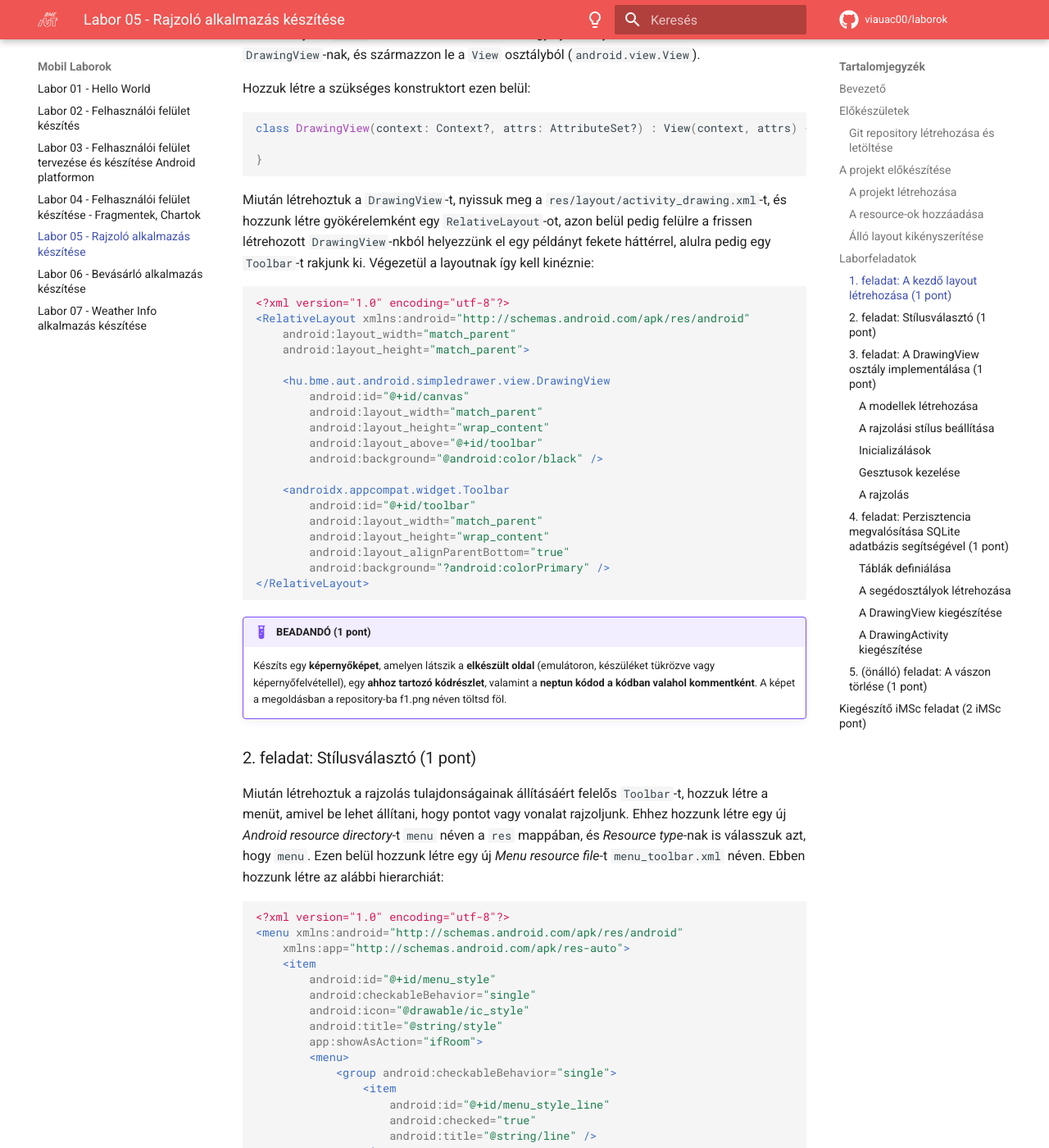
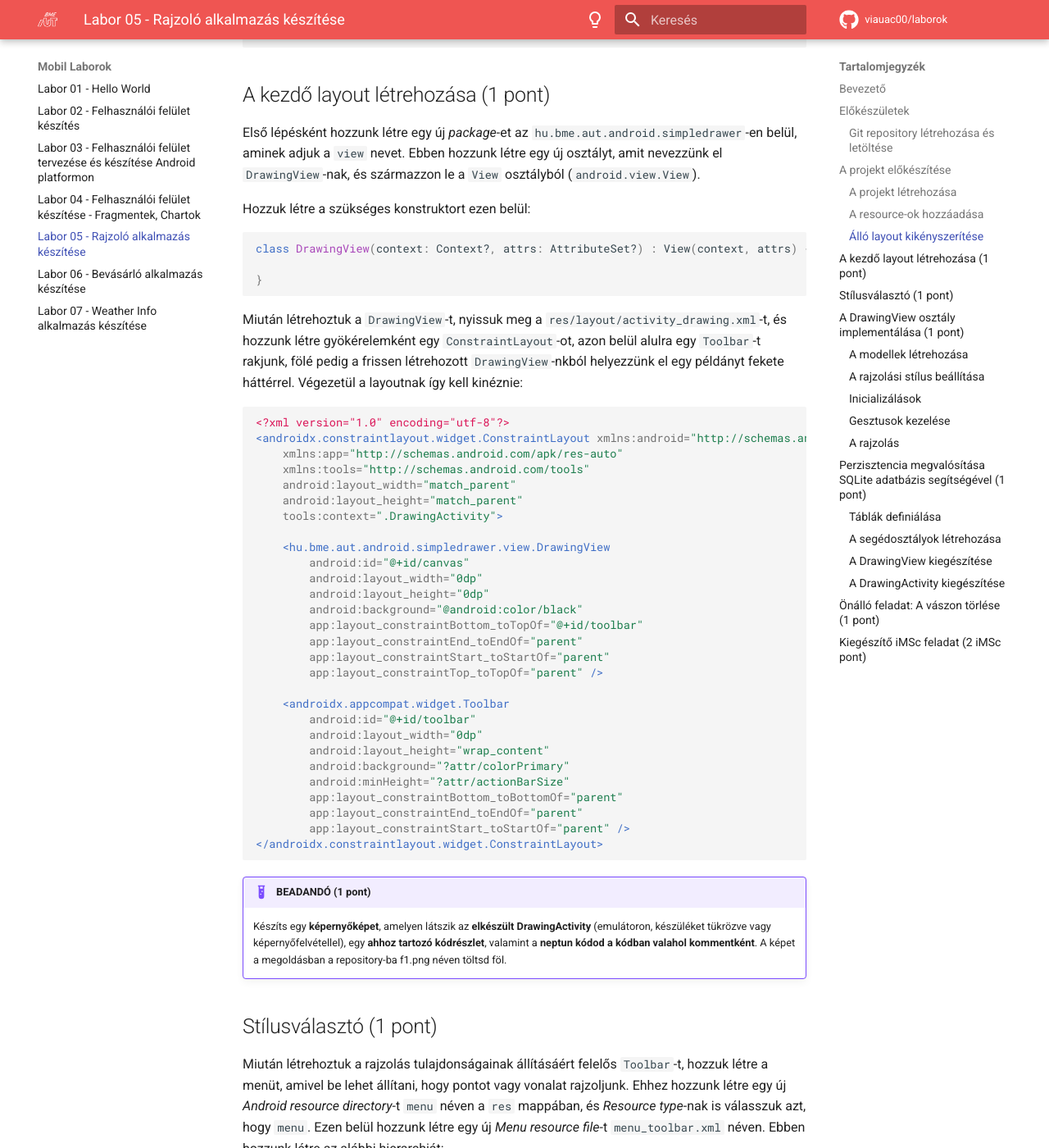
Before and after one commit to VIAUAD02/laborok, an MkDocs documentation site: the page built from docs/laborok/05-android-sqlite/index.md, in a window 1280 px wide and 1400 px high, scrolled down 2845 px. Shown: the whole window at 82% size. Built offline with MkDocs 1.6.1 and Material for MkDocs 9.7.7, drawn with Linux system fonts in a browser that asks for light colours; comment, search, counter and statistics services are not loaded; some of the changed text lies outside the part shown.

Commit message:
Labor05 2023 update

````diff
--- a/docs/laborok/05-android-sqlite/index.md
+++ b/docs/laborok/05-android-sqlite/index.md
@@ -12,6 +12,10 @@
 
 !!!info "Android Room"
     A labor során meg fogunk ismerkedni az SQLite könyvtárral, mellyel egy lokális SQL adatbázisban tudunk adatokat perszisztensen tárolni. A modern Android alapú fejlesztéseknél már általában a Room-ot használják, mely az SQLite-ra építve biztosít egy könnyen használható ORM réteget az Android életciklusokkal kombinálva. Fontosnak tartottuk viszont, hogy könnyen érthető legyen az anyag, ezért most csak az SQLite-os megoldást fogjuk vizsgálni.
+
+!!! warning "IMSc"
+	A laborfeladatok sikeres befejezése után az IMSc feladat-ot megoldva 2 IMSc pont szerezhető.
+
 
 ## Előkészületek
 
@@ -35,14 +39,21 @@
 
 ### A projekt létrehozása
 
-Hozzunk létre egy új Android projektet, _Add no Activity_ opcióval. Az _Application name_ mezőben adjuk meg a `Simple Drawer` nevet. A _Package_ név legyen `hu.bme.aut.android.simpledrawer`. Nyelvnek a Kotlin legyen kiválasztva, a minimum SDK szintje legyen API 21. Ezután nyomjunk a **Finish** gombra.
+Hozzunk létre egy `Simple Drawer` nevű projektet Android Studioban:
 
-Adjunk a projekthez egy új _Empty activity_ osztályt. _Activity name_-nek adjuk meg, hogy `DrawingActivity`, és hagyjuk bepipálva azt, hogy generáljon _layout_ fájlt, valamint pipáljuk be a _Launcher Activity_ opciót. Ha ezekkel megvagyunk, akkor rányomhatunk a **Finish**-re.
+1. Hozzunk létre egy új projektet, válasszuk az *No Activity* lehetőséget.
+1. A projekt neve legyen `Simple Drawer`, a kezdő package `hu.bme.aut.android.simpledrawer`, a mentési hely pedig a kicheckoutolt repository-n belül az SimpleDrawer mappa.
+1. Nyelvnek válasszuk a *Kotlin*-t.
+1. A minimum API szint legyen API24: Android 7.0.
+1. A *Build configuration language* Kotlin DSL legyen.
+
+!!!danger "FILE PATH"
+	A projekt a repository-ban lévő SimpleDrawer könyvtárba kerüljön, és beadásnál legyen is felpusholva! A kód nélkül nem tudunk maximális pontot adni a laborra!
+
+Adjunk a projekthez egy új *Empty Views Activity* -t. *Activity name*-nek adjuk meg, hogy `DrawingActivity`, és hagyjuk bepipálva azt, hogy generáljon *layout* fájlt, valamint pipáljuk be a _Launcher Activity_ opciót. Ha ezekkel megvagyunk, akkor rányomhatunk a **Finish**-re.
 
 Miután létrejött a projekt, töröljük ki a teszt package-eket, mert most nem lesz rá szükségünk.
 
-!!!danger "FILE PATH"
-	A projekt a repository-ban lévő SimpleDrawer könyvtárba kerüljön, és beadásnál legyen is felpusholva! A kód nélkül nem tudunk maximális pontot adni a laborra!
 
 ### A resource-ok hozzáadása
 
@@ -75,11 +86,8 @@
     android:screenOrientation="portrait">
 ```
 
-## Laborfeladatok
 
-A labor során a következő feladatokat kell megvalósítani a laborvezető segítségével, illetve bizonyos feladatokat önállóan. A labor végén lehetőség van **iMSc** pontokat is szerezni a jelölt feladatok megoldásával.
-
-### 1. feladat: A kezdő layout létrehozása (1 pont)
+## A kezdő layout létrehozása (1 pont)
 
 Első lépésként hozzunk létre egy új _package_-et az `hu.bme.aut.android.simpledrawer`-en belül, aminek adjuk a `view` nevet. Ebben hozzunk létre egy új osztályt, amit nevezzünk el `DrawingView`-nak, és származzon le a `View` osztályból (`android.view.View`).
 
@@ -91,35 +99,44 @@
 }
 ```
 
-Miután létrehoztuk a `DrawingView`-t, nyissuk meg a `res/layout/activity_drawing.xml`-t, és hozzunk létre gyökérelemként egy `RelativeLayout`-ot, azon belül pedig felülre a frissen létrehozott `DrawingView`-nkból helyezzünk el egy példányt fekete háttérrel, alulra pedig egy `Toolbar`-t rakjunk ki. Végezetül a layoutnak így kell kinéznie:
+Miután létrehoztuk a `DrawingView`-t, nyissuk meg a `res/layout/activity_drawing.xml`-t, és hozzunk létre gyökérelemként egy `ConstraintLayout`-ot, azon belül alulra egy `Toolbar`-t rakjunk, fölé pedig a frissen létrehozott `DrawingView`-nkból helyezzünk el egy példányt fekete háttérrel. Végezetül a layoutnak így kell kinéznie:
 
 ```xml
 <?xml version="1.0" encoding="utf-8"?>
-<RelativeLayout xmlns:android="http://schemas.android.com/apk/res/android"
-	android:layout_width="match_parent"
-	android:layout_height="match_parent">
+<androidx.constraintlayout.widget.ConstraintLayout xmlns:android="http://schemas.android.com/apk/res/android"
+    xmlns:app="http://schemas.android.com/apk/res-auto"
+    xmlns:tools="http://schemas.android.com/tools"
+    android:layout_width="match_parent"
+    android:layout_height="match_parent"
+    tools:context=".DrawingActivity">
 
-	<hu.bme.aut.android.simpledrawer.view.DrawingView
-		android:id="@+id/canvas"
-		android:layout_width="match_parent"
-		android:layout_height="wrap_content"
-		android:layout_above="@+id/toolbar"
-		android:background="@android:color/black" />
+    <hu.bme.aut.android.simpledrawer.view.DrawingView
+        android:id="@+id/canvas"
+        android:layout_width="0dp"
+        android:layout_height="0dp"
+        android:background="@android:color/black"
+        app:layout_constraintBottom_toTopOf="@+id/toolbar"
+        app:layout_constraintEnd_toEndOf="parent"
+        app:layout_constraintStart_toStartOf="parent"
+        app:layout_constraintTop_toTopOf="parent" />
 
     <androidx.appcompat.widget.Toolbar
         android:id="@+id/toolbar"
-        android:layout_width="match_parent"
+        android:layout_width="0dp"
         android:layout_height="wrap_content"
-        android:layout_alignParentBottom="true"
-        android:background="?android:colorPrimary" />
-</RelativeLayout>
+        android:background="?attr/colorPrimary"
+        android:minHeight="?attr/actionBarSize"
+        app:layout_constraintBottom_toBottomOf="parent"
+        app:layout_constraintEnd_toEndOf="parent"
+        app:layout_constraintStart_toStartOf="parent" />
+</androidx.constraintlayout.widget.ConstraintLayout>
 ```
 
 
 !!!example "BEADANDÓ (1 pont)"
-	Készíts egy **képernyőképet**, amelyen látszik a **elkészült oldal** (emulátoron, készüléket tükrözve vagy képernyőfelvétellel), egy **ahhoz tartozó kódrészlet**, valamint a **neptun kódod a kódban valahol kommentként**. A képet a megoldásban a repository-ba f1.png néven töltsd föl.
+	Készíts egy **képernyőképet**, amelyen látszik az **elkészült DrawingActivity** (emulátoron, készüléket tükrözve vagy képernyőfelvétellel), egy **ahhoz tartozó kódrészlet**, valamint a **neptun kódod a kódban valahol kommentként**. A képet a megoldásban a repository-ba f1.png néven töltsd föl.
 
-### 2. feladat: Stílusválasztó (1 pont)
+## Stílusválasztó (1 pont)
 
 Miután létrehoztuk a rajzolás tulajdonságainak állításáért felelős `Toolbar`-t, hozzuk létre a menüt, amivel be lehet állítani, hogy pontot vagy vonalat rajzoljunk. Ehhez hozzunk létre egy új _Android resource directory_-t `menu` néven a `res` mappában, és _Resource type_-nak is válasszuk azt, hogy `menu`. Ezen belül hozzunk létre egy új _Menu resource file_-t `menu_toolbar.xml` néven. Ebben hozzunk létre az alábbi hierarchiát:
 
@@ -129,7 +146,6 @@
     xmlns:app="http://schemas.android.com/apk/res-auto">
     <item
         android:id="@+id/menu_style"
-        android:checkableBehavior="single"
         android:icon="@drawable/ic_style"
         android:title="@string/style"
         app:showAsAction="ifRoom">
@@ -156,7 +172,7 @@
 android {
     ...
     buildFeatures {
-        viewBinding true
+        viewBinding = true
     }
 }
 ```
@@ -182,7 +198,7 @@
         val menuItem: MenuItem = toolbarMenu.getItem(i)
         menuItem.setOnMenuItemClickListener { item -> onOptionsItemSelected(item) }
         if (menuItem.hasSubMenu()) {
-            val subMenu: SubMenu = menuItem.subMenu
+            val subMenu: SubMenu = menuItem.subMenu!!
             for (j in 0 until subMenu.size()) {
                 subMenu.getItem(j)
                     .setOnMenuItemClickListener { item -> onOptionsItemSelected(item) }
@@ -211,9 +227,9 @@
 !!!example "BEADANDÓ (1 pont)"
 	Készíts egy **képernyőképet**, amelyen látszik a **elkészült menü kinyitva** (emulátoron, készüléket tükrözve vagy képernyőfelvétellel), egy **ahhoz tartozó kódrészlet**, valamint a **neptun kódod a kódban valahol kommentként**. A képet a megoldásban a repository-ba f2.png néven töltsd föl.
 
-### 3. feladat: A `DrawingView` osztály implementálása (1 pont)
+## A `DrawingView` osztály implementálása (1 pont)
 
-#### A modellek létrehozása
+### A modellek létrehozása
 
 A rajzprogramunk, ahogy az már az előző feladatban is kiderült, kétféle rajzolási stílust fog támogatni. Nevezetesen a pont- és vonalrajzolást. Ahhoz, hogy a rajzolt alakzatokat el tudjuk tárolni szükségünk lesz két új típusra, modellre, amihez hozzunk létre egy új _package_-et a `hu.bme.aut.android.simpledrawer`-en belül `model` néven.
 
@@ -236,7 +252,7 @@
 )
 ```
 
-#### A rajzolási stílus beállítása
+### A rajzolási stílus beállítása
 
 Most, hogy megvannak a modelljeink el lehet kezdeni magának a rajzolás funkciójának fejlesztését. Ehhez a `DrawingView` osztályt fogjuk ténylegesen is elkészíteni. Először vegyünk fel az osztályon belül egy `companion object`-et, amiben a rajzolási stílus konstansait fogjuk meghatározni. Ehhez kapcsolódóan vegyünk fel egy új `field`-et az osztályunkba, amiben eltároljuk, hogy jelenleg milyen stílus van kiválasztva.
 
@@ -268,7 +284,7 @@
     }
 }
 ```
-#### Inicializálások
+### Inicializálások
 
 A rajzolási funkció megvalósításához fel kell vennünk néhány további `field`-et a `DrawingView` osztályban, amiket a konstruktorban inicializálnunk kell. A paint objektumhoz hozzáadjuk a `lateinit` kulcsszót, hogy elég legyen az `init` blokkban inicializálnunk. A `Point` osztály import-ja során használjuk a korábban definiált osztályunkat.
 
@@ -294,7 +310,7 @@
 }
 ```
 
-#### Gesztusok kezelése
+### Gesztusok kezelése
 
 Ahhoz, hogy vonalat vagy pontot tudjunk rajzolni a `View`-nkra, kezelnünk kell a felhasználótól kapott gesztusokat, mint például amikor hozzáér a kijelzőhöz, elhúzza rajta vagy felemeli róla az ujját. Szerencsére ezeket a gesztusokat nem szükséges manuálisan felismernünk és lekezelnünk, a `View` ősosztály `onTouchEvent()` függvényének felüldefiniálásával egyszerűen megolható a feladat.
 
@@ -331,7 +347,7 @@
 
 Ahogy a fenti kódrészletből is látszik minden gesztusnál elmentjük az adott `TouchEvent` pontját, mint a rajzolás végpontját, illetve ha `MotionEvent.ACTION_DOWN` történt, tehát a felhasználó hozzáért a `View`-hoz, elmentjük ezt kezdőpontként is. Amíg a felhasználó mozgatja az ujját a `View`-n (`MotionEvent.ACTION_MOVE`), addig nem csinálunk semmit, de amint felemeli (`MotionEvent.ACTION_UP`), elmentjük az adott elemet a korábban már definiált listákba. Ezen kívül minden egyes alkalommal meghívjuk az `invalidate()` függvényt, ami kikényszeríti a `View` újrarajzolását.
 
-#### A rajzolás
+### A rajzolás
 
 A rajzolás megvalósításához a `View` ősosztály `onDraw()` metódusát kell felüldefiniálnunk. Egyrészt ki kell rajzolnunk a már meglévő objektumokat (amiket a `MotionEvent.ACTION_UP` eseménynél beleraktunk a listába), valamint ki kell rajzolnunk az aktuális kezdőpont (a `MotionEvent.ACTION_DOWN` eseménytől) és a felhasználó ujja közötti vonalat.
 
@@ -375,13 +391,13 @@
 !!!example "BEADANDÓ (1 pont)"
 	Készíts egy **képernyőképet**, amelyen látszik az **elkészült kirajzolás** (emulátoron, készüléket tükrözve vagy képernyőfelvétellel), egy **ahhoz tartozó kódrészlet**, valamint a **neptun kódod a kódban valahol kommentként**. A képet a megoldásban a repository-ba f3.png néven töltsd föl.
 
-### 4. feladat: Perzisztencia megvalósítása _SQLite_ adatbázis segítségével (1 pont)
+## Perzisztencia megvalósítása _SQLite_ adatbázis segítségével (1 pont)
 
 Ahhoz, hogy az általunk rajzolt objektumok megmaradjanak az alkalmazásból való kilépés után is, az adatainkat valahogy olyan formába kell rendeznünk, hogy azt könnyedén el tudjuk tárolni egy _SQLite_ adatbázisban.
 
 Hozzunk létre egy új _package_-et az `hu.bme.aut.android.simpledrawer`-en belül, aminek adjuk az `sqlite` nevet.
 
-#### Táblák definiálása
+### Táblák definiálása
 
 Az adatbáziskezelés során sok konstans jellegű változóval kell dolgoznunk, mint például a táblákban lévő oszlopok nevei, táblák neve, adatbázis fájl neve, séma létrehozó és törlő szkiptek, stb. Ezeket érdemes egy közös helyen tárolni, így szerkesztéskor vagy új entitás bevezetésekor nem kell a forrásfájlok között ugrálni, valamint egyszerűbb a teljes adatbázist létrehozó és törlő szkripteket generálni. Hozzunk létre egy új _singleton_ osztályt az `object` kulcsszóval az `sqlite` _package_-en belül `DbConstants` néven.
 
@@ -473,7 +489,7 @@
 Érdemes megfigyelni továbbá azt is, hogy az osztályokat nem a class kulcsszóval deklaráltuk. Helyette az `object`-et használjuk, amivel a Kotlin nyelv azt biztosítja számunkra, hogy a `DbConstants` és a benne lévő `Points` és `Lines` osztály is singletonként viselkednek, azaz az alkalmazás futtatásakor létrejön belőlük egy példány, további példányokat pedig nem lehet létrehozni belőlük.
 
 
-#### A segédosztályok létrehozása
+### A segédosztályok létrehozása
 
 Az adatbázis létrehozásához szükség van egy olyan segédosztályra, ami létrehozza magát az adatbázist, és azon belül inicializálja a táblákat is. Esetünkben ez lesz a `DBHelper` osztály, ami az `SQLiteOpenHelper` osztályból származik. Vegyük fel ezt is az `sqlite` _package_-be.
 
@@ -609,7 +625,7 @@
 }
 ```
 
-#### A `DrawingView` kiegészítése
+### A `DrawingView` kiegészítése
 
 Ahhoz, hogy a rajzolt objektumainkat el tudjuk menteni az adatbázisba, fel kell készíteni a `DrawingView` osztályunkat arra, hogy átadja, illetve meg lehessen adni neki kívülről is őket. Ehhez a következő függvényeket kell felvennünk:
 
@@ -621,7 +637,7 @@
 }
 ```
 
-#### A `DrawingActivity` kiegészítése
+### A `DrawingActivity` kiegészítése
 
 A perzisztencia megvalósításához már csak egy feladatunk maradt hátra, mégpedig az, hogy bekössük a frissen létrehozott osztályainkat a `DrawingActivity`-nkbe. Ehhez először is példányosítanunk kell a `PersistentDataHelper` osztályunkat. Mivel az adatbázishozzáférés drága erőforrás, ezért ne felejtsük el az `Activity` `onResume()` függvényében megnyitni, az `onPause()` függvényében pedig lezárni a vele való kapcsolatot:
 
@@ -676,7 +692,7 @@
 !!!example "BEADANDÓ (1 pont)"
 	Készíts egy **képernyőképet**, amelyen látszik a **kilépő dialógus** (emulátoron, készüléket tükrözve vagy képernyőfelvétellel), egy **a perzisztens mentéshez tartozó kódrészlet**, valamint a **neptun kódod a kódban valahol kommentként**. A képet a megoldásban a repository-ba f4.png néven töltsd föl.
 
-### 5. (önálló) feladat: A vászon törlése (1 pont)
+## Önálló feladat: A vászon törlése (1 pont)
 
 Vegyünk fel a vezérlők közé egy olyan gombot, amelynek segíségével a törölhetjük a vásznat, valósítsuk is meg a funkciót!
 
````
Also changed, not shown: docs/laborok/05-android-sqlite/assets/color_selector.png, docs/laborok/05-android-sqlite/assets/main_screen.png, docs/laborok/05-android-sqlite/assets/style_selector.png.
